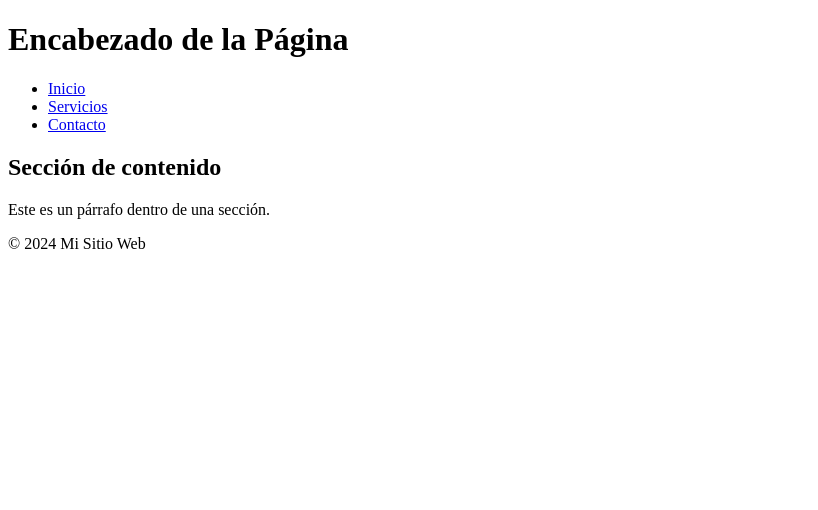
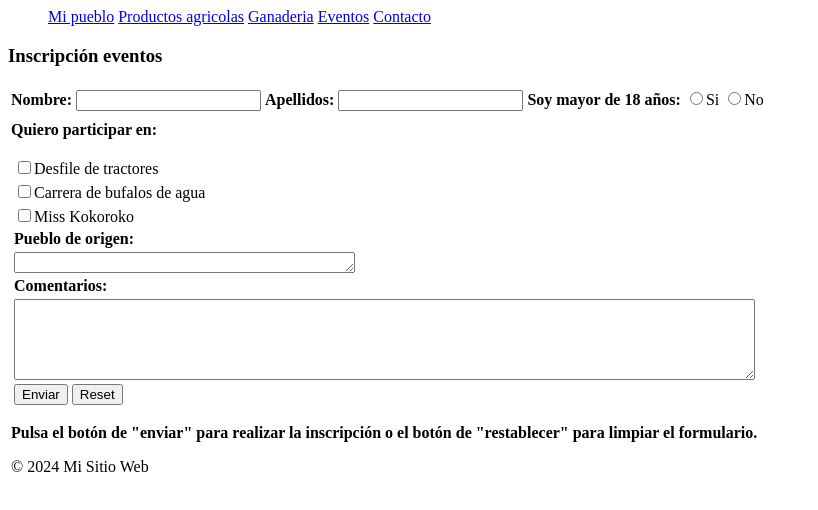
Before and after one commit to igsantamaria/2425igsantamaria, a plain HTML site: page Pagina4.html in a window 1280 px wide. Shown: the whole page, without its empty margins (0-818 px from the left). Drawn offline with Linux system fonts and the light colour scheme.

Commit message:
Update Pagina4.html

```diff
--- a/Pagina4.html
+++ b/Pagina4.html
@@ -1,30 +1,67 @@
-<!DOCTYPE html>
-<html lang="es">
-<head>
-    <meta charset="UTF-8">
-    <meta name="viewport" content="width=device-width, initial-scale=1.0">
-    <meta http-equiv="X-UA-Compatible" content="IE=edge">
-    <title>Título de la Página</title>
-    <link rel="stylesheet" href="styles.css">
-</head>
-<body>
-    <header>
-        <h1>Encabezado de la Página</h1>
-        <nav>
-            <ul>
-                <li><a href="#">Inicio</a></li>
-                <li><a href="#">Servicios</a></li>
-                <li><a href="#">Contacto</a></li>
-            </ul>
-        </nav>
-    </header>
-
-    <section>
-        <h2>Sección de contenido</h2>
-        <p>Este es un párrafo dentro de una sección.</p>
-    </section>
-
-    <footer>
+<!DOCTYPE html PUBLIC "-//W3C//DTD HTML 4.0 transitional//EN" "http://www.w3.org/TR/REC-html40/loose.dtd">
+<html><head>
+<meta http-equiv="Content-Type" content="text/html; charset=UTF-8"/>
+        <title>Formulario</title>
+    </head>
+    <body>
+         <ul>
+          <tr>
+            <td><a href="https://birt2324.000webhostapp.com/index.html">Mi pueblo</a></td>
+            <td><a href="https://birt2324.000webhostapp.com/productosagricolas.html">Productos agricolas</a></td>
+            <td><a href="https://birt2324.000webhostapp.com/ganaderia.html">Ganaderia</a></td>
+            <td><a href="https://birt2324.000webhostapp.com/eventos.html">Eventos</a></td>
+            <td><a href="https://birt2324.000webhostapp.com/cuestionario.html">Contacto</a></td>
+          </tr>
+        </ul>
+        <h3>Inscripción eventos</h3>
+        <form action="mailto:igsantamaria@birt.eus" method="post">
+		<table border="0" height="400">
+		<tr><td>
+            <b>Nombre:</b> <input name="Nombre" type="text">
+            <b>Apellidos:</b> <input name="Apellidos" type="text">
+            <b>Soy mayor de 18 años:</b> <input name="Soy mayor de 18 años" type="radio">Si
+         <input name="Soy mayor de 18 años" type="radio">No
+        </td></tr>
+		<tr><td>
+            <p><b>Quiero participar en:</b></p>
+            <table>
+                <tr>
+                    <td>
+                        <input name="Evento" type="checkbox">Desfile de tractores
+                    </td>
+                </tr>
+                <tr>
+                    <td>
+                        <input name="Evento" type="checkbox">Carrera de bufalos de agua
+                    </td>
+                </tr>
+                <tr>
+                    <td>
+                       <input name="Evento" type="checkbox">Miss Kokoroko
+                    </td>
+                </tr>
+                </td></tr>
+		<tr><td>
+            <p id="p1"><b>Pueblo de origen:</b></p>
+	      </td></tr>
+		<tr><td>
+            <textarea rows="1" cols="40"></textarea>
+            	 </td></tr>
+              <tr><td>
+            <p><b>Comentarios:</b></p>
+	      </td></tr>
+		<tr><td>
+            <textarea rows="5" cols="90"></textarea>
+            	 </td></tr>
+		<tr><td>
+			 <input type="submit" value="Enviar">
+            <input name="Reset" type="reset">
+			 </td></tr>
+		</table>
+        </form>
+        <p><b>Pulsa el botón de "enviar" para realizar la inscripción o el botón de "restablecer" para limpiar el formulario.</b></p>
+  </body>
+</html>
         <p>&copy; 2024 Mi Sitio Web</p>
     </footer>
 </body>
```
